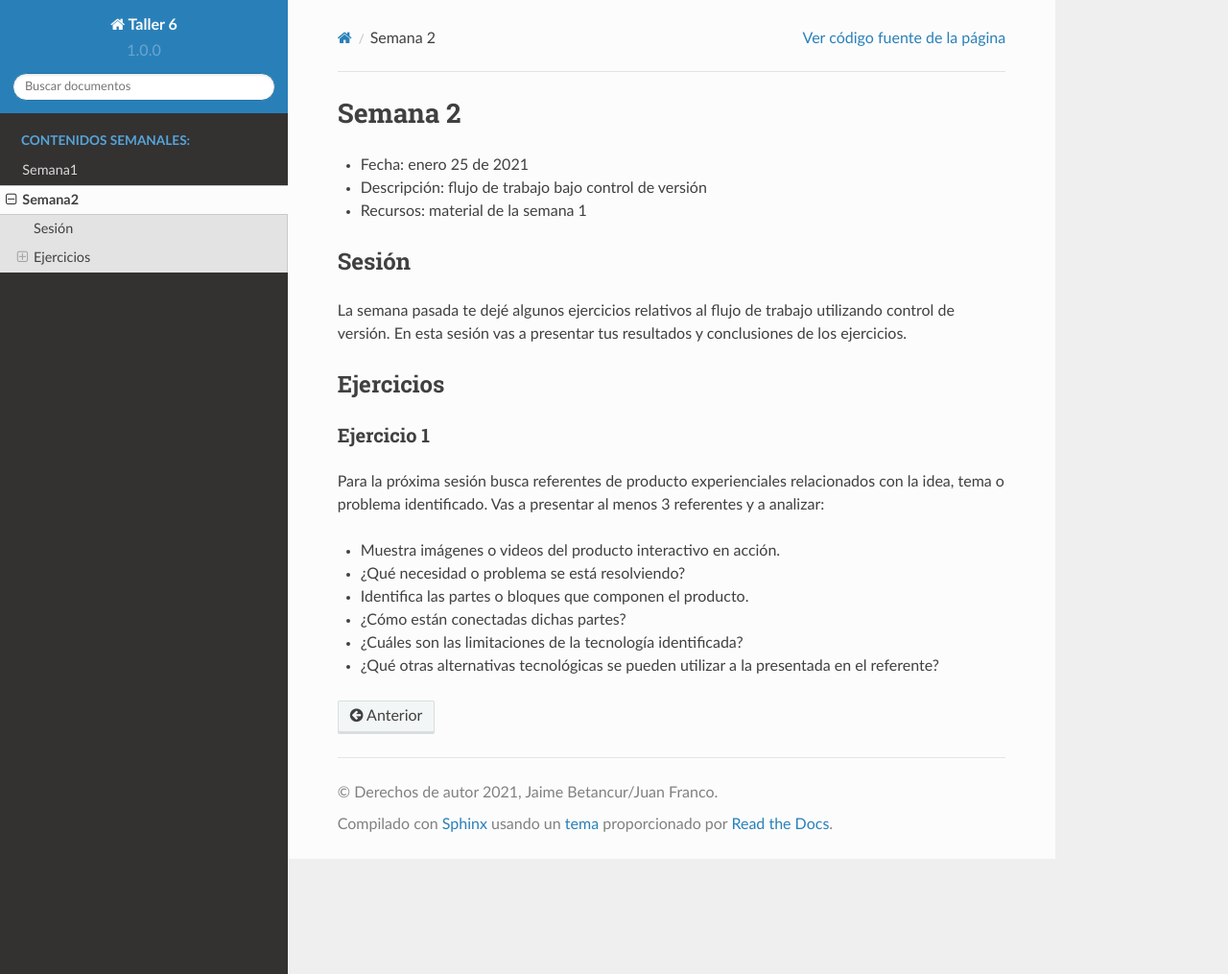
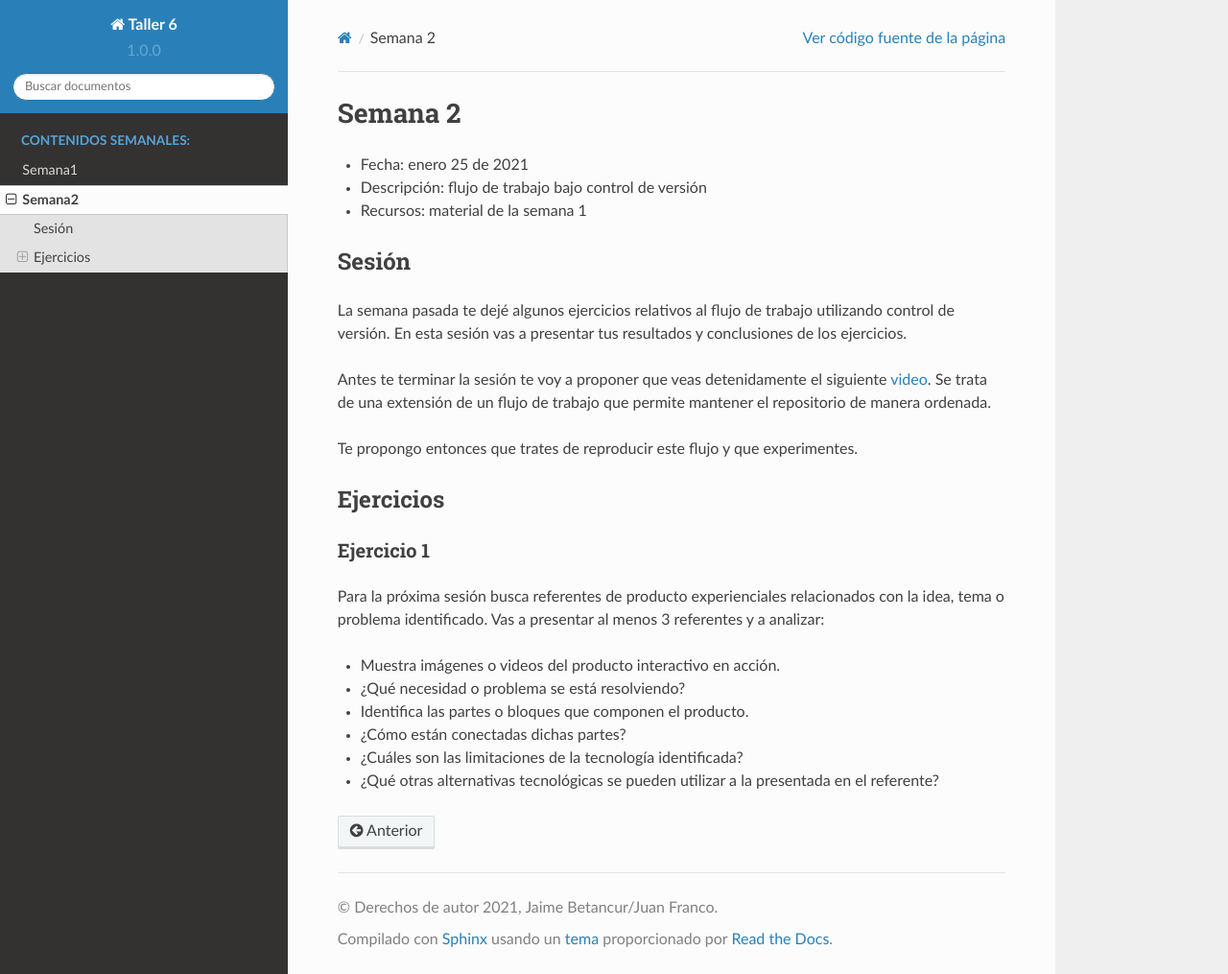
Before and after one commit to juanferfranco/taller6, a Sphinx documentation site: the page built from docs/_semana2/semana2.rst, in a window 1280 px wide and 1015 px high. Shown: the whole window at 96% size. Built offline with Sphinx 7.4.7 and the Read the Docs theme 2.0.0, drawn with Linux system fonts in a browser that asks for light colours.

Commit message:
add a mini exercise to the sesion

```diff
--- a/docs/_semana2/semana2.rst
+++ b/docs/_semana2/semana2.rst
@@ -11,6 +11,13 @@ Sesión
 La semana pasada te dejé algunos ejercicios relativos al flujo de trabajo
 utilizando control de versión. En esta sesión vas a presentar tus resultados y
 conclusiones de los ejercicios.
+
+Antes te terminar la sesión te voy a proponer que veas detenidamente el siguiente
+`video <https://youtu.be/eTOgjQ9o4vQ>`__. Se trata de una extensión de un flujo
+de trabajo que permite mantener el repositorio de manera ordenada.
+
+Te propongo entonces que trates de reproducir este flujo y que experimentes.
+
 
 Ejercicios
 ------------
```
